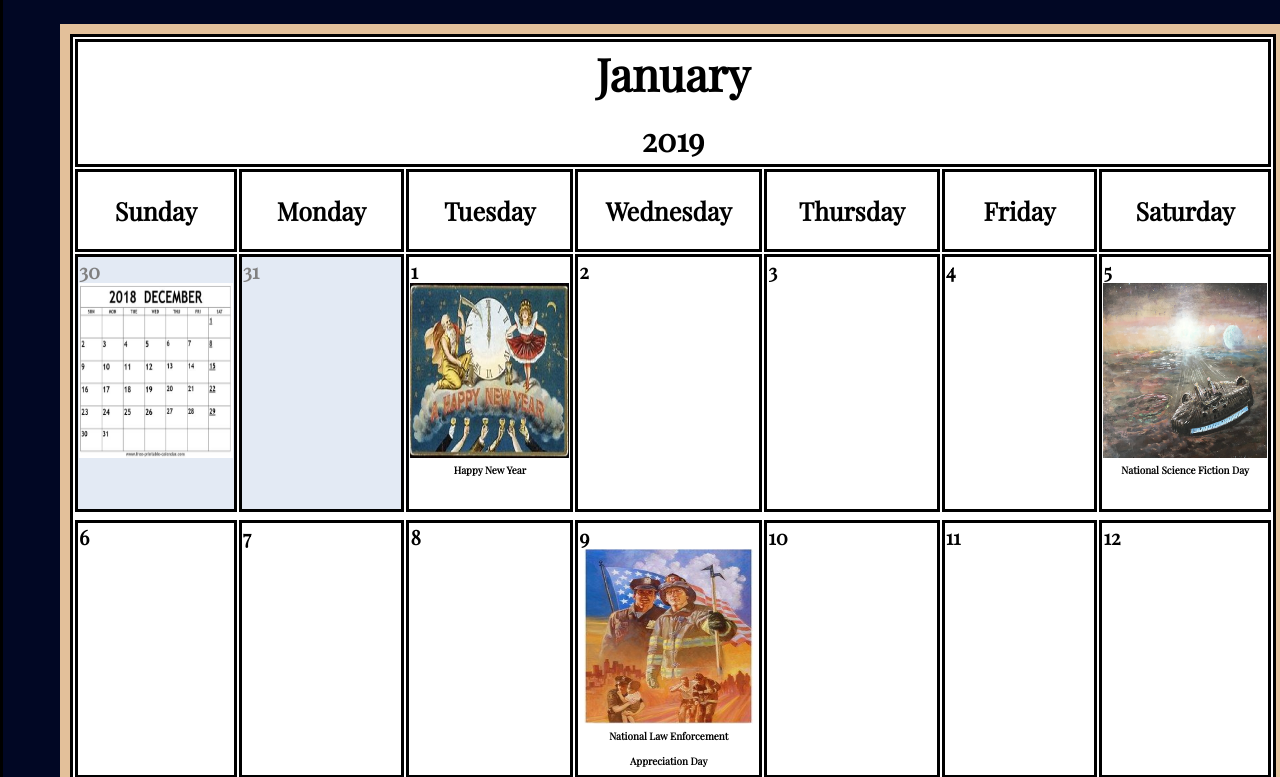
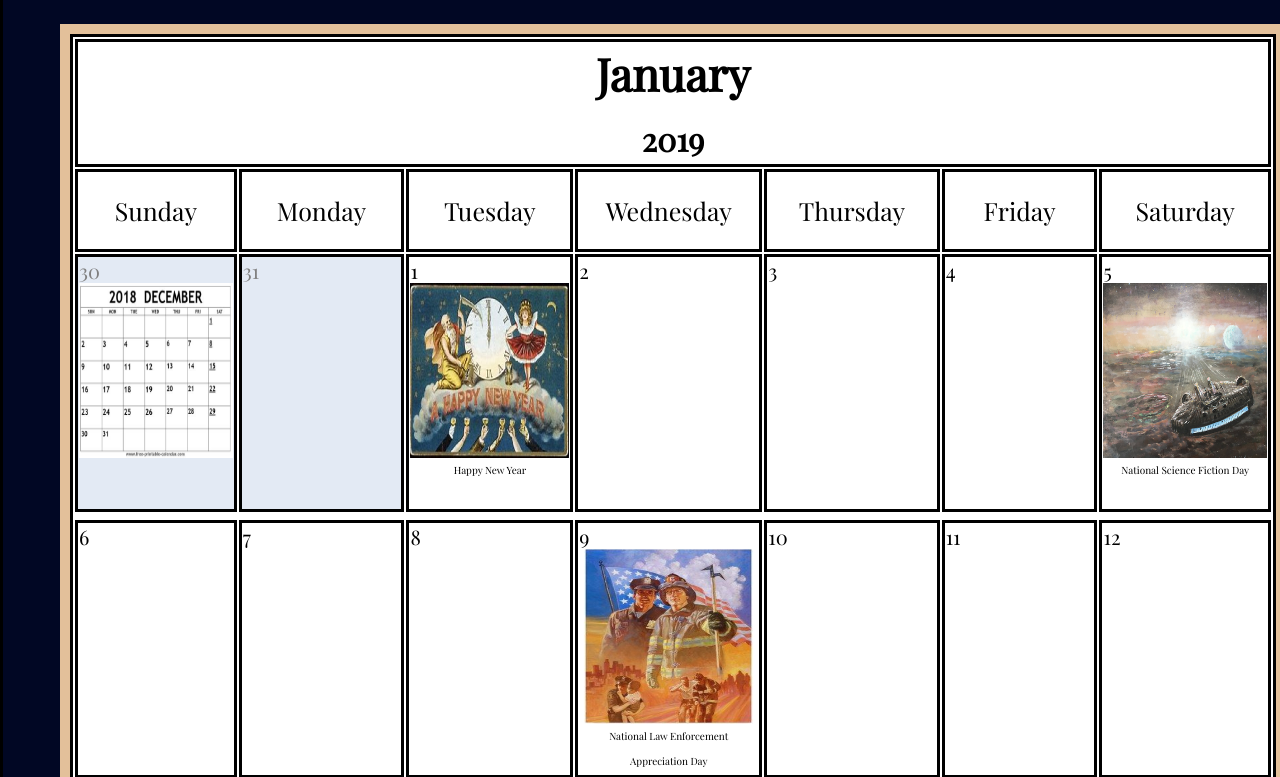
Before and after one commit to GracefulRoseThorn/GracefulRoseThorn.github.io, a PHP site: page /Calender.html in a window 1280 px wide; the page is wider, and only the part inside the window is pictured. Shown: the part 852-1629 px from the top of that part. Run offline with PHP 8.4, Linux system fonts and the light colour scheme.

Commit message:
Update Calender.css

```diff
--- a/styles/Calender.css
+++ b/styles/Calender.css
@@ -50,6 +50,7 @@ th{
 	min-width: 50px;
     max-width: 50px;
 	height:20px;
+	font-weight: bold;
 
 }
 td{
@@ -58,6 +59,7 @@ td{
 	font-size: 20px;
 	font-family: 'Playfair Display', serif;
 	line-height: 25px;
+	font-weight: normal;
 
 }
 p{
```
